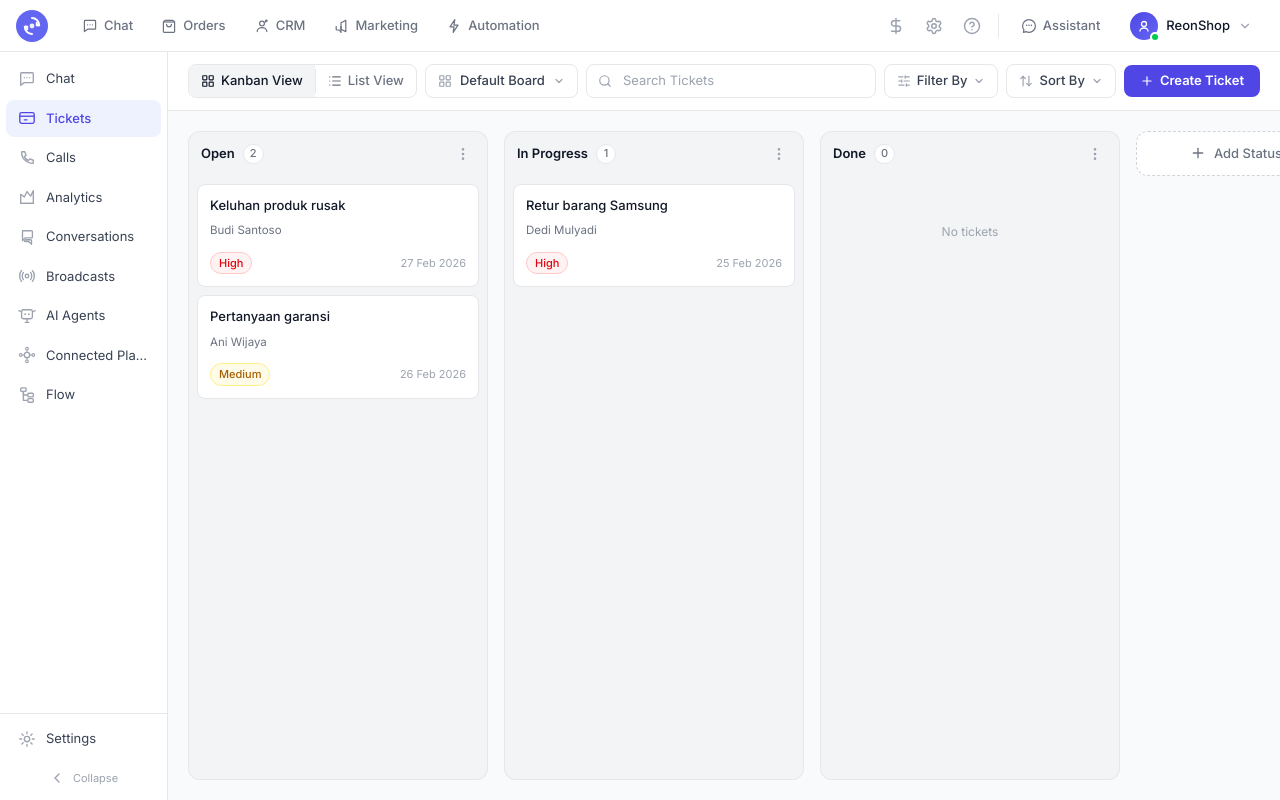
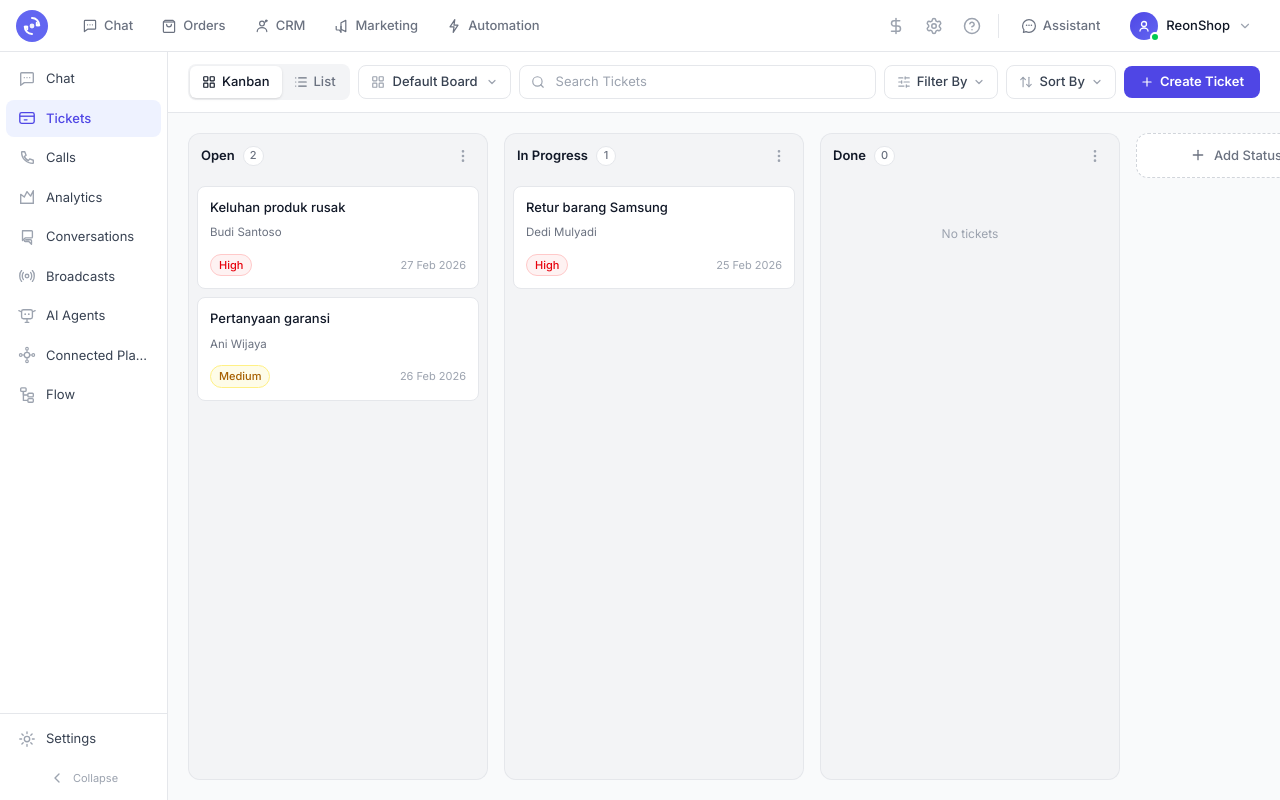
Before and after one commit to xinnxz/cekatin, a Next.js app in the folder dashboard/: page /dashboard/tickets in a window 1280 px wide. Built offline with nearby package versions, Linux system fonts and the light colour scheme.

Commit message:
feat: Implement new dashboard pages for AI Agents, Settings, and Tickets.

```diff
--- a/dashboard/src/app/dashboard/ai-agents/page.tsx
+++ b/dashboard/src/app/dashboard/ai-agents/page.tsx
@@ -607,10 +607,14 @@ export default function AIAgentsPage() {
                                 .filter(a => a.name.toLowerCase().includes(searchQuery.toLowerCase()))
                                 .map(agent => (
                                     <div key={agent.id}
-                                        className="bg-white border border-[#E5E7EB] rounded-2xl p-5 text-center hover:shadow-lg transition-shadow cursor-pointer group">
+                                        className="bg-white border border-[#E5E7EB] rounded-2xl overflow-hidden hover:shadow-lg transition-shadow cursor-pointer group">
+                                        {/* Accent gradient bar */}
+                                        <div className="h-1.5 bg-gradient-to-r from-primary via-[#6366F1] to-[#8B5CF6]" />
+                                        <div className="p-5 text-center">
                                             <h3 className="text-[15px] font-bold text-foreground mb-3">{agent.name}</h3>
-                                        <div className="w-14 h-14 rounded-full bg-[#6B7280] flex items-center justify-center mx-auto mb-3">
-                                            <span className="text-white text-[16px] font-bold">{agent.initials}</span>
+                                            {/* Robot/Bot Avatar — cekat.ai style */}
+                                            <div className="w-16 h-16 rounded-2xl bg-gradient-to-br from-primary/10 via-[#6366F1]/10 to-[#8B5CF6]/10 flex items-center justify-center mx-auto mb-3 border border-primary/20">
+                                                <Bot className="w-7 h-7 text-primary" />
                                             </div>
                                             <p className="text-[12px] text-[#9CA3AF] mb-4">{agent.description || '-'}</p>
                                             <div className="flex items-center justify-center gap-2">
@@ -624,6 +628,7 @@ export default function AIAgentsPage() {
                                                 <button className="w-8 h-8 flex items-center justify-center border border-red-200 rounded-lg text-red-500 hover:bg-red-50">
                                                     <Trash2 className="w-3.5 h-3.5" />
                                                 </button>
+                                            </div>
                                         </div>
                                     </div>
                                 ))}
--- a/dashboard/src/app/dashboard/settings/page.tsx
+++ b/dashboard/src/app/dashboard/settings/page.tsx
@@ -1,6 +1,7 @@
 'use client';
 
 import { useState } from 'react';
+import { useRouter } from 'next/navigation';
 import {
     Settings, Users, GitBranch, Ticket, MessageSquare, Zap, Tag,
     Star, Clock, Code, Bot, Timer, Shield, Search, Plus, Trash2,
@@ -602,6 +603,7 @@ const sectionComponents: Record<SettingsSection, React.FC> = {
 export default function SettingsPage() {
     const [active, setActive] = useState<SettingsSection>('general');
     const [search, setSearch] = useState('');
+    const router = useRouter();
 
     const ActiveComponent = sectionComponents[active];
     const filteredItems = menuItems.filter(m => m.label.toLowerCase().includes(search.toLowerCase()));
@@ -614,7 +616,7 @@ export default function SettingsPage() {
                 <div className="px-4 pt-5 pb-3 border-b border-[#E5E7EB]">
                     <div className="flex items-center justify-between mb-3">
                         <h2 className="text-[17px] font-bold text-foreground">Settings</h2>
-                        <button className="w-6 h-6 flex items-center justify-center rounded hover:bg-[#F3F4F6]">
+                        <button onClick={() => router.back()} className="w-6 h-6 flex items-center justify-center rounded hover:bg-[#F3F4F6] transition-colors" title="Close Settings">
                             <X className="w-4 h-4 text-[#6B7280]" />
                         </button>
                     </div>
@@ -643,8 +645,8 @@ export default function SettingsPage() {
                         return (
                             <button key={item.key} onClick={() => setActive(item.key)}
                                 className={`w-full flex items-center gap-2.5 px-4 py-2.5 text-[13px] font-medium transition-colors ${active === item.key
-                                        ? 'text-primary bg-primary/5 border-l-3 border-primary'
-                                        : 'text-[#6B7280] hover:text-foreground hover:bg-[#F9FAFB]'
+                                    ? 'text-primary bg-primary/5 border-l-3 border-primary'
+                                    : 'text-[#6B7280] hover:text-foreground hover:bg-[#F9FAFB]'
                                     }`}>
                                 <Icon className="w-4 h-4 flex-shrink-0" />
                                 <span className="truncate">{item.label}</span>
--- a/dashboard/src/app/dashboard/tickets/page.tsx
+++ b/dashboard/src/app/dashboard/tickets/page.tsx
@@ -73,24 +73,31 @@ export default function TicketsPage() {
             {/* ── Toolbar ── */}
             <div className="flex items-center gap-2 px-5 py-3 bg-white border-b border-[#E5E7EB] flex-shrink-0">
 
-                {/* View Toggle */}
-                <div className="flex items-center border border-[#E5E7EB] rounded-lg overflow-hidden">
+                {/* View Toggle — Segmented Control (cekat.ai style)
+                   Penjelasan: Menggunakan pill-style segmented control
+                   - Background abu-abu sebagai container
+                   - Active tab: latar putih + shadow → efek slide
+                   - Mirip iOS/macOS segmented control */}
+                <div className="flex items-center bg-[#F3F4F6] rounded-lg p-0.5">
                     <button
                         onClick={() => setView('kanban')}
-                        className={`flex items-center gap-1.5 px-3 py-1.5 text-[13px] font-medium transition-colors ${view === 'kanban' ? 'bg-[#F3F4F6] text-foreground' : 'text-[#6B7280] hover:bg-[#F9FAFB]'
+                        className={`flex items-center gap-1.5 px-3 py-1.5 text-[13px] font-medium rounded-md transition-all duration-200 ${view === 'kanban'
+                            ? 'bg-white text-foreground shadow-sm'
+                            : 'text-[#6B7280] hover:text-foreground'
                             }`}
                     >
                         <LayoutGrid className="w-3.5 h-3.5" />
-                        Kanban View
+                        Kanban
                     </button>
-                    <div className="w-px h-6 bg-[#E5E7EB]" />
                     <button
                         onClick={() => setView('list')}
-                        className={`flex items-center gap-1.5 px-3 py-1.5 text-[13px] font-medium transition-colors ${view === 'list' ? 'bg-[#F3F4F6] text-foreground' : 'text-[#6B7280] hover:bg-[#F9FAFB]'
+                        className={`flex items-center gap-1.5 px-3 py-1.5 text-[13px] font-medium rounded-md transition-all duration-200 ${view === 'list'
+                            ? 'bg-white text-foreground shadow-sm'
+                            : 'text-[#6B7280] hover:text-foreground'
                             }`}
                     >
                         <List className="w-3.5 h-3.5" />
-                        List View
+                        List
                     </button>
                 </div>
 
```
Lines whose indentation alone changed are shown as unchanged.
